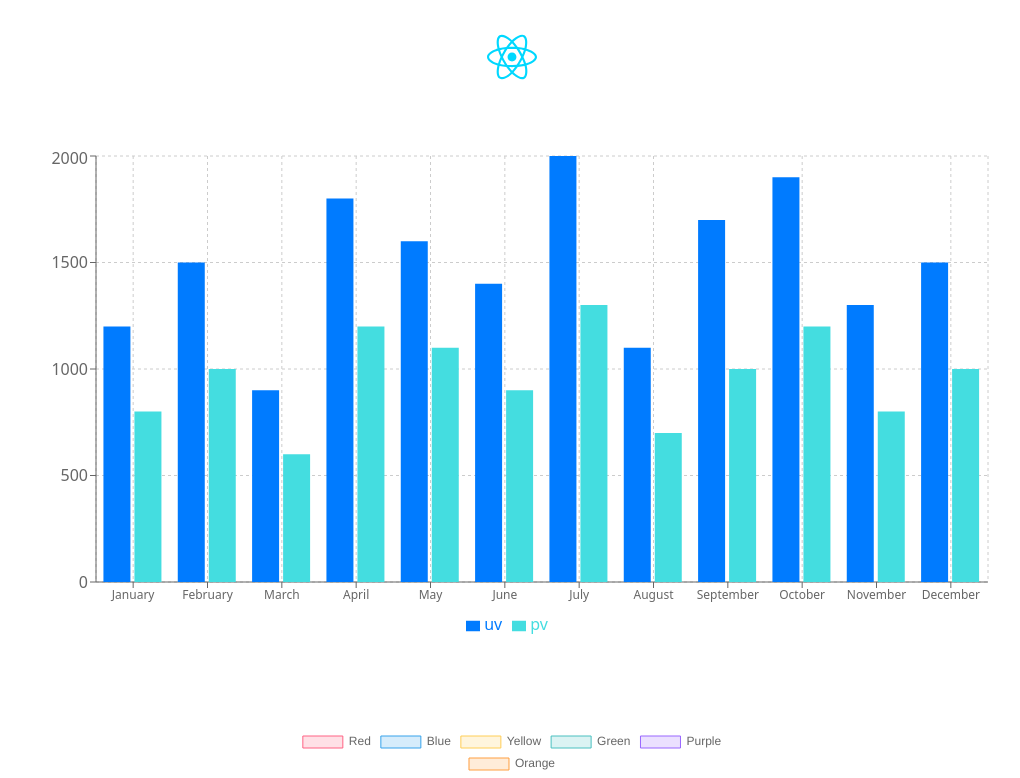
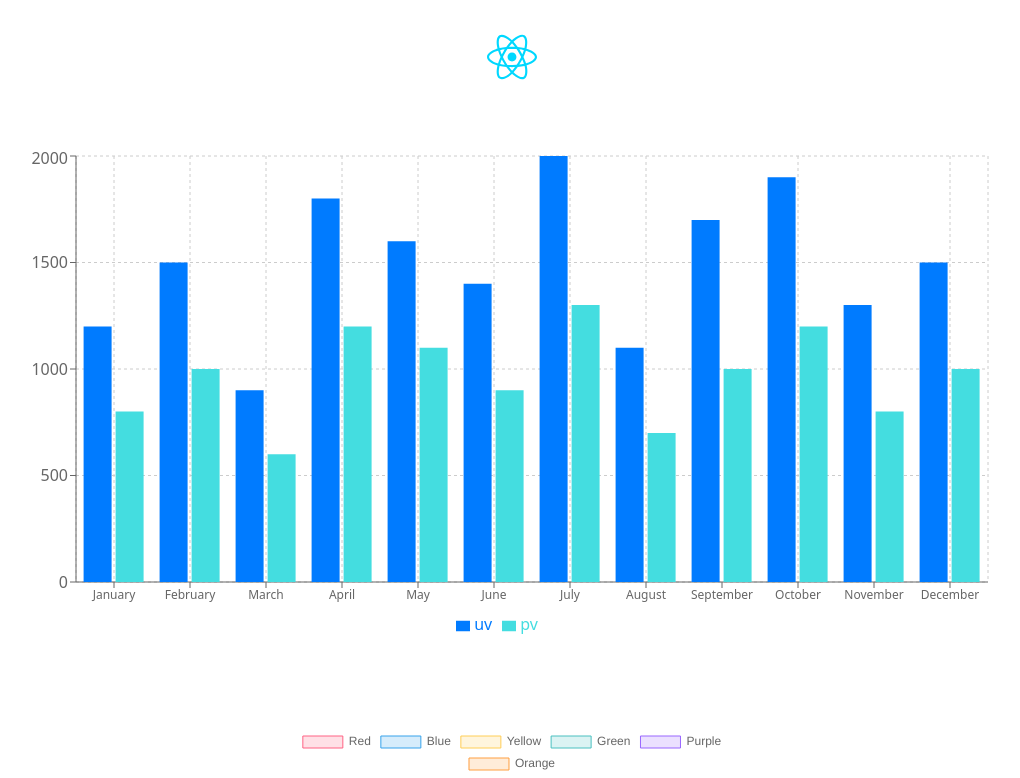
Before and after one commit to terjeee/react-sandbox, a Next.js app: page / in a window 1280 px wide. Shown: the top 778 px of the page, without its empty margins (128-1148 px from the left). Built offline with nearby package versions, Linux system fonts and the light colour scheme.

Commit message:
fjernet margin left

```diff
--- a/src/components/sections/Recharts.tsx
+++ b/src/components/sections/Recharts.tsx
@@ -25,7 +25,7 @@ export default function Recharts() {
 
   return (
     <ResponsiveContainer width="100%" height={500}>
-      <BarChart data={data} margin={{ top: 10, right: 20, bottom: 10, left: 20 }}>
+      <BarChart data={data} margin={{ top: 10, right: 20, bottom: 10, left: 0 }}>
         <CartesianGrid strokeDasharray="3 3" />
         <XAxis dataKey="name" style={{ fontSize: "0.75rem" }} />
         <YAxis />
```
